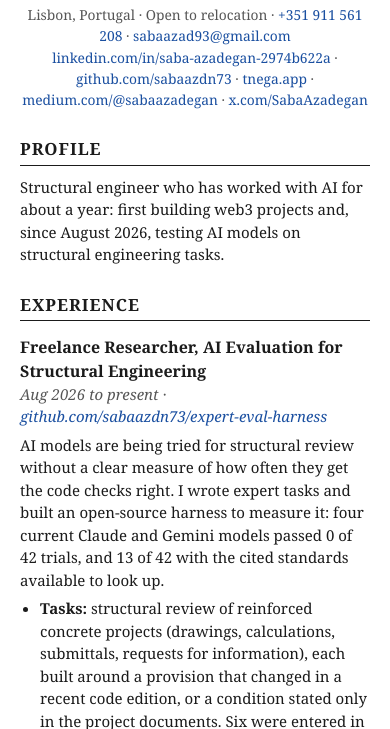
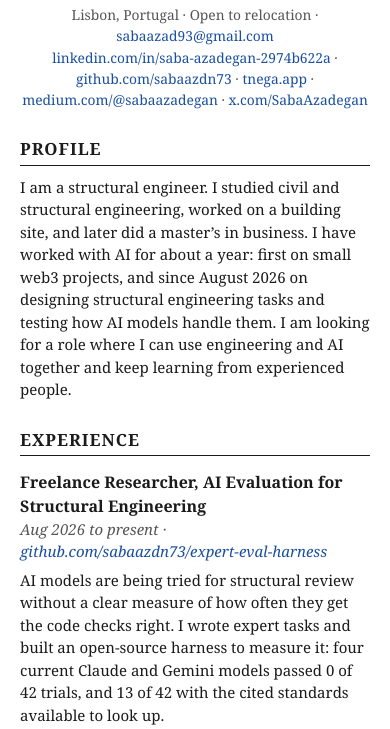
Before and after one commit to sabaazdn73/sabaazdn73, a plain HTML site: page cv/index.html in a window 390 px wide. Shown: the part 79-808 px from the top of the page. Drawn offline with Linux system fonts and the light colour scheme.

Commit message:
CV: a fuller profile paragraph; no phone number on the public copy

```diff
--- a/cv/index.html
+++ b/cv/index.html
@@ -34,10 +34,10 @@
 </head>
 <body>
 <h1>Saba Azadegan</h1>
-<p>Lisbon, Portugal · Open to relocation · <a href="tel:+351911561208">+351 911 561 208</a> · <a href="mailto:sabaazad93@gmail.com">sabaazad93@gmail.com</a></p>
+<p>Lisbon, Portugal · Open to relocation · <a href="mailto:sabaazad93@gmail.com">sabaazad93@gmail.com</a></p>
 <p><a href="https://www.linkedin.com/in/saba-azadegan-2974b622a/">linkedin.com/in/saba-azadegan-2974b622a</a> · <a href="https://github.com/sabaazdn73">github.com/sabaazdn73</a> · <a href="https://www.tnega.app">tnega.app</a> · <a href="https://medium.com/@sabaazadegan">medium.com/@sabaazadegan</a> · <a href="https://x.com/SabaAzadegan">x.com/SabaAzadegan</a></p>
 <h2>Profile</h2>
-<p>Structural engineer who has worked with AI for about a year: first building web3 projects and, since August 2026, testing AI models on structural engineering tasks.</p>
+<p>I am a structural engineer. I studied civil and structural engineering, worked on a building site, and later did a master’s in business. I have worked with AI for about a year: first on small web3 projects, and since August 2026 on designing structural engineering tasks and testing how AI models handle them. I am looking for a role where I can use engineering and AI together and keep learning from experienced people.</p>
 <h2>Experience</h2>
 <h3>Freelance Researcher, AI Evaluation for Structural Engineering</h3>
 <p><em>Aug 2026 to present · <a href="https://github.com/sabaazdn73/expert-eval-harness">github.com/sabaazdn73/expert-eval-harness</a></em></p>
```
Also changed, not shown: 3 other files.
